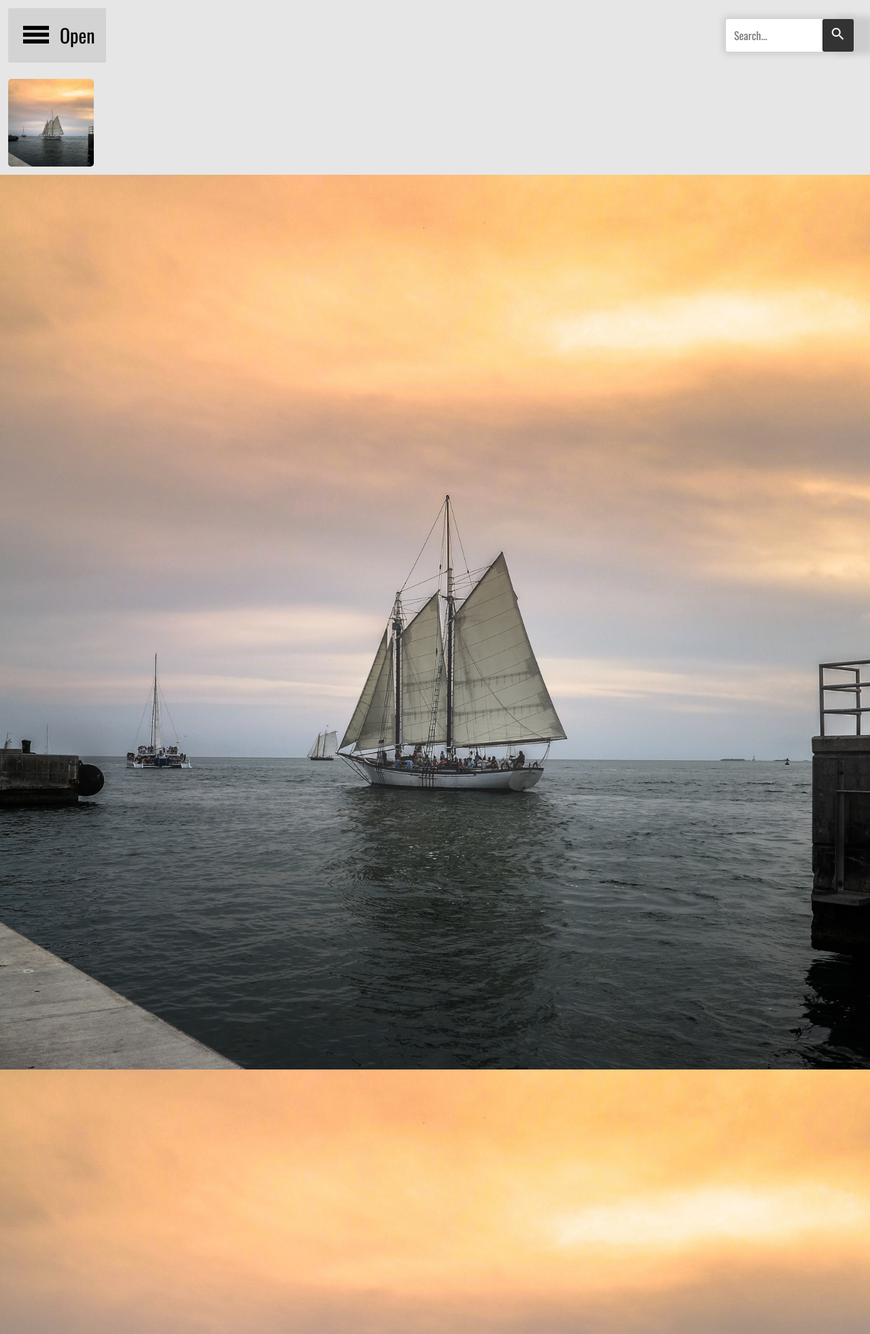
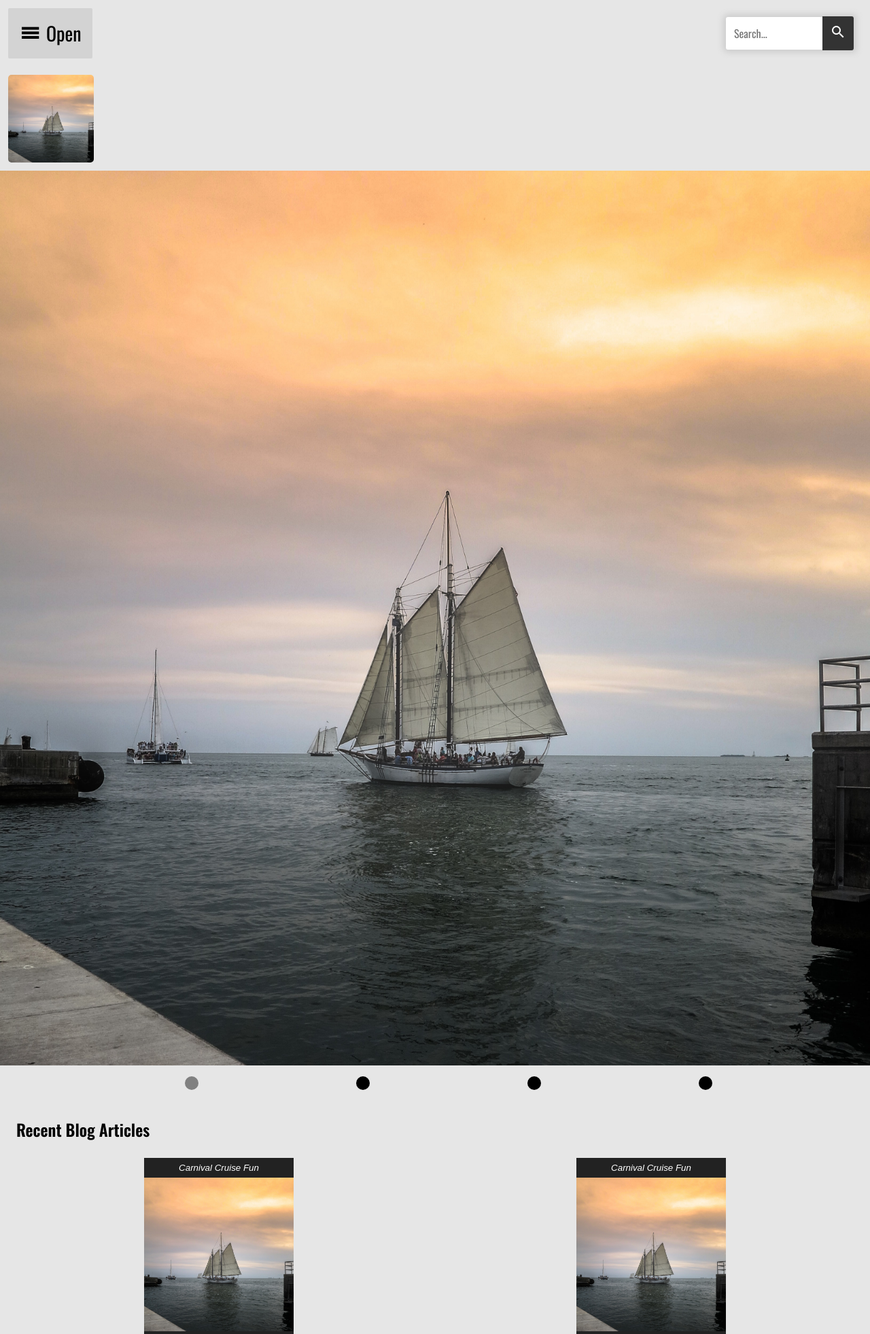
Before and after one commit to brandonpretelt/dgm3740-php, a PHP site: page / in a window 1280 px wide. Shown: the top 1962 px of the page at 68% size. Run offline with PHP 8.4, Linux system fonts and the light colour scheme; some libraries are stand-ins or nearby versions.

Commit message:
:sparkles: added a whole slew of fun stuff

```diff
--- a/unit01/css/style.css
+++ b/unit01/css/style.css
@@ -80,6 +80,10 @@ select {
   --font-300: 300;
   --font-400: 400;
   --font-600: 600;
+  --text-sm: 0.9rem;
+  --text-md: 1.75rem;
+  --text-lg: 2rem;
+  --text-xl: 3rem;
 }
 
 body {
@@ -108,27 +112,35 @@ body {
 }
 .site-nav-container .menu-search {
   padding: 0.75em;
+  /* iOS stuff */
 }
 .site-nav-container .menu-search .search-bar {
   box-shadow: 0 0 10px 4px #ccc;
   border: none;
   position: relative;
   padding: 0.75em;
-  border-radius: 3px;
+  border-top-left-radius: 3px;
+  border-bottom-left-radius: 3px;
 }
 .site-nav-container .menu-search .search-bar + button {
   border: none;
-  box-shadow: 1.5em 0 10px 4px #ccc;
   position: absolute;
   background-color: #333;
   color: #fff;
-  top: 1.75em;
+  top: 1.5em;
   right: 1.5em;
-  padding-block: 0.6em;
-  padding-inline: 0.7em;
-  border-radius: 3px;
+  padding: 0.69em;
+  padding-bottom: 0.6em;
+  border-top-right-radius: 3px;
+  border-bottom-right-radius: 3px;
+}
+.site-nav-container .menu-search .search-bar {
+  -webkit-appearance: none;
 }
 
+.blog {
+  margin-bottom: 1.75em;
+}
 .blog .blog-grid,
 .blog h2 {
   padding: 1em;
@@ -139,6 +151,17 @@ body {
   place-items: center;
   gap: 1.5em;
   padding-block: 0;
+}
+
+footer section {
+  margin-block: 1.5em;
+}
+footer .contact-section div {
+  margin-block: 0.75em;
+}
+footer .social-copy-container {
+  padding: 0.75em;
+  text-align: center;
 }
 
 /** Content Styles **/
@@ -164,9 +187,71 @@ body {
   border-radius: 2px;
 }
 .site-nav-container .menu-toggle span {
-  font-size: 1.75rem;
+  font-size: var(--text-md);
 }
 .site-nav-container .menu-toggle span.material-icons-outlined {
-  font-size: 3rem;
+  font-size: var(--text-lg);
   font-weight: var(--font-600) !important;
 }
+
+.slider-container .image-slider-dots-container {
+  /* slightly from https://stackoverflow.com/questions/1726085/removing-text-from-html-buttons-on-all-browsers */
+}
+.slider-container .image-slider-dots-container .slick-dots {
+  display: flex !important;
+  justify-content: space-evenly;
+  list-style: none !important;
+}
+.slider-container .image-slider-dots-container .slick-dots li {
+  background-color: black;
+  border-radius: 50%;
+  width: 20px;
+  height: 20px;
+}
+.slider-container .image-slider-dots-container button {
+  border: none;
+  padding: 0;
+  margin: 0;
+  text-transform: uppercase;
+  display: block;
+  text-indent: -9999em;
+}
+.slider-container .image-slider-dots-container .slick-active {
+  width: 20px;
+  height: 20px;
+  border-radius: 50%;
+  background-color: gray !important;
+}
+
+.blog-grid .card-content {
+  display: flex;
+  flex-flow: column;
+  max-width: 220px;
+  margin: auto;
+}
+.blog-grid .card-content figcaption,
+.blog-grid .card-content .caption {
+  background-color: #222;
+  color: #fff;
+  font: italic smaller sans-serif;
+  padding: 0.53em;
+  text-align: center;
+}
+
+footer .footer-grid {
+  background-color: #cccccc;
+  padding: 0;
+  width: 100%;
+  margin: 0;
+  max-width: 100vw;
+  padding: 0.15em 0.75em;
+}
+footer section h2 {
+  font-size: var(--text-md);
+}
+footer .contact-section div address,
+footer .contact-section div a,
+footer .contact-section div p {
+  --text-md: 1.2rem;
+  font-size: var(--text-md);
+}
--- a/unit01/index.html
+++ b/unit01/index.html
@@ -10,59 +10,10 @@
     <link href="https://fonts.googleapis.com/css2?family=Oswald:wght@300;400;600&display=swap" rel="stylesheet">
     <link href="https://fonts.googleapis.com/icon?family=Material+Icons" rel="stylesheet">
     <link href="https://fonts.googleapis.com/icon?family=Material+Icons+Outlined" rel="stylesheet">
-    <link rel="stylesheet" href="css/glider.min.css">
+    <link rel="stylesheet" type="text/css" href="//cdn.jsdelivr.net/npm/slick-carousel@1.8.1/slick/slick.css">
     <link rel="stylesheet" href="css/style.css">
-    <script type="application/ld+json">
 
-        {
-            "@context": "http://schema.org",
-            "@type": "LocalBusiness",
-            "name": "Cabot Cruise",
-            "blogArticles": [
-                {
-                    "@type": "blogPost",
-                    "inLanguage": "en-US",
-                    "url": "https://dgm3740.brandonpretelt.com/unit01/blog",
-                    "headline": "Family Fun",
-                    "articleSection":"Uncategorized"
-                },
-                {
-                    "@type": "blogPost",
-                    "inLanguage": "en-US",
-                    "url": "https://dgm3740.brandonpretelt.com/unit01/blog",
-                    "headline": "Dining",
-                    "articleSection":"Uncategorized"
-                },
-                {
-                    "@type": "blogPost",
-                    "inLanguage": "en-US",
-                    "url": "https://dgm3740.brandonpretelt.com/unit01/blog",
-                    "headline": "Snorkeling",
-                    "articleSection":"Uncategorized"
-                },
-                {
-                    "@type": "blogPost",
-                    "inLanguage": "en-US",
-                    "url": "https://dgm3740.brandonpretelt.com/unit01/blog",
-                    "headline": "Beach Relaxation",
-                    "articleSection":"Uncategorized"
-                },
-            ],
-            "address": {
-                "@type": "PostalAddress",
-                "streetAddress": "23 South Main St. Suite 16",
-                "addressLocality": "Lexington",
-                "addressRegion": "VA",
-                "postalCode": "24450",
-                "addressCountry": "US"
-            },
-            "logo": "https://dgm3740.brandonpretelt.com/unit01/images/logo.png",
-            "image": ["https://dgm3740.brandonpretelt.com/unit01/images/logo.png"],
-            "url": "https://dgm3740.brandonpretelt.com/unit01/"
-        }
-    </script>
     <title>Cabot Cruises</title>
-
 </head>
 
 <body>
@@ -71,9 +22,7 @@
             <header class="site-header-container">
                 <nav class="site-nav-container">
                     <div class="menu-toggle">
-                        <span class="material-icons-outlined">
-                            menu
-                        </span>
+                        <span class="material-icons-outlined"> menu </span>
                         <span>Open</span>
                     </div>
                     <ul class="nav mobile-menu">
@@ -85,9 +34,11 @@
                     <div class="menu-search">
                         <input placeholder="Search..." type="search" name="search-bar" id="search-bar"
                             class="search-bar">
-                        <button type="submit"><span class="material-icons-outlined">
+                        <button type="submit">
+                            <span class="material-icons-outlined">
                                 search
-                            </span></button>
+                            </span>
+                        </button>
                     </div>
                 </nav>
                 <div class="site-info">
@@ -98,18 +49,25 @@
                         <a href="tel:1-800-555-1234">1-800-555-1234</a>
                     </div>
                 </div>
-
             </header>
             <section id="hero-section">
                 <!-- https://cdn.jsdelivr.net/npm/tiny-slider@2.9.4/dist/tiny-slider.min.js use that instead -->
-                <div class="glider-contain">
-                    <div class="glider">
-                        <div><img src="images/logo.jpg" alt="img src"></div>
-                        <div><img src="images/logo.jpg" alt="img src"></div>
-                        <div><img src="images/logo.jpg" alt="img src"></div>
-                        <div><img src="images/logo.jpg" alt="img src"></div>
+                <div class="slider-container">
+                    <div class="image-slider">
+                        <div>
+                            <img src="images/logo.jpg" alt="img src">
                         </div>
-                    <div role="tablist" class="dots"></div>
+                        <div>
+                            <img src="images/logo.jpg" alt="img src">
+                        </div>
+                        <div>
+                            <img src="images/logo.jpg" alt="img src">
+                        </div>
+                        <div>
+                            <img src="images/logo.jpg" alt="img src">
+                        </div>
+                    </div>
+                    <div class="image-slider-dots-container" aria-label="image slider nav"></div>
                 </div>
                 <!-- <div class="hero">
                     <figure class="hero-img
@@ -117,51 +75,35 @@
                 </div> -->
             </section>
             <section id="blog-section" class="blog">
-                <h2> Recent Blog Articles </h2>
+                <h2>Recent Blog Articles</h2>
                 <div class="blog-grid">
                     <article class="article-card">
                         <figure class="card-content">
-                            <div class="overlay top">
-                                <p>Family Fun</p>
-                            </div>
-                            <div class="overlay bottom">
-                                <p>Feburary 16 <span class="date"></span></p>
-                            </div>
+                            <figcaption>Carnival Cruise Fun</figcaption>
+                            <img src="images/logo.jpg" alt="">
+                            <p class="caption">January 1st, 2021</p>
                         </figure>
-
                     </article>
                     <article class="article-card">
                         <figure class="card-content">
-                            <div class="overlay top">
-                                <p>Family Fun</p>
-                            </div>
-                            <div class="overlay bottom">
-                                <p>Feburary 16 <span class="date"></span></p>
-                            </div>
+                            <figcaption>Carnival Cruise Fun</figcaption>
+                            <img src="images/logo.jpg" alt="">
+                            <p class="caption">May 1st, 2021</p>
                         </figure>
-
                     </article>
                     <article class="article-card">
                         <figure class="card-content">
-                            <div class="overlay top">
-                                <p>Family Fun</p>
-                            </div>
-                            <div class="overlay bottom">
-                                <p>Feburary 16 <span class="date"></span></p>
-                            </div>
+                            <figcaption>Carnival Cruise Fun</figcaption>
+                            <img src="images/logo.jpg" alt="">
+                            <p class="caption">June 1st, 2021</p>
                         </figure>
-
                     </article>
                     <article class="article-card">
                         <figure class="card-content">
-                            <div class="overlay top">
-                                <p>Family Fun</p>
-                            </div>
-                            <div class="overlay bottom">
-                                <p>Feburary 16 <span class="date"></span></p>
-                            </div>
+                            <figcaption>Carnival Cruise Fun</figcaption>
+                            <img src="images/logo.jpg" alt="">
+                            <p class="caption">August 1st, 2021</p>
                         </figure>
-
                     </article>
                 </div>
             </section>
@@ -170,7 +112,7 @@
             <div class="footer-grid">
                 <section class="contact-section">
                     <div class="contact-header">
-                        <h2> Contact Us </h2>
+                        <h2>Contact Us</h2>
                     </div>
                     <div class="contact-content">
                         <div class="address-block">
@@ -179,39 +121,49 @@
                                 23 South Main St. Suite 16 <br>
                                 Lexington, VA 24450
                             </address>
-
                         </div>
                         <div class="phone-block">
-                            <h3> Phone: </h3>
+                            <h2>Phone:</h2>
                             <a href="tel:1-800-555-1234">1-800-555-1234</a>
                         </div>
                         <div class="hours-block">
-                            <h3>Hours of Operation: </h3>
-                            <p> Monday - Friday 9am - 4pm </p>
+                            <h2>Hours of Operation:</h2>
+                            <p>Monday - Friday 9am - 4pm</p>
                         </div>
-
                     </div>
                 </section>
                 <section class="newsletter-section">
                     <div class="newsletter-block">
-                        <h3> Newsletter </h3>
-                        <p> Subscribe to our email list and stay up-to-date with our hottest offers and latest
-                            specials. </p>
+                        <h2>Newsletter</h2>
+                        <p>
+                            Subscribe to our email list and stay up-to-date
+                            with our hottest offers and latest specials.
+                        </p>
                         <label for="signup" aria-label="signup"></label>
                         <input type="text" id="signup" naem="signup" class="signup">
                     </div>
                 </section>
                 <section class="about-section">
                     <div class="about-block">
-                        <h3> Why Cabot Cruizes </h3>
-                        <p>Cabot Cruizes is a travel agency providing the best cruise deals on our online travel
-                            website. We can help you with all inclusive vacations including discounted cruises.</p>
-                        <p> We do not sell travel to residents of Delaware, Iowa, Florida, Hawaii and Washington state
-                            because those states are just weird. If you are a resident of one of these states, call your
-                            congressman and tell them to change the regulaMons.</p>
+                        <h2>Why Cabot Cruizes</h2>
+                        <p>
+                            Cabot Cruizes is a travel agency providing the
+                            best cruise deals on our online travel website.
+                            We can help you with all inclusive vacations
+                            including discounted cruises.
+                        </p>
+                        <p>
+                            We do not sell travel to residents of Delaware,
+                            Iowa, Florida, Hawaii and Washington state
+                            because those states are just weird. If you are
+                            a resident of one of these states, call your
+                            congressman and tell them to change the
+                            regulaMons.
+                        </p>
                     </div>
                 </section>
             </div>
+            <div class="social-copy-container">
                 <div class="social-links">
                     <a href="#">facebook</a>
                     <a href="#">youtube</a>
@@ -220,13 +172,38 @@
                     <a href="#">twitter</a>
                 </div>
                 <small class="copyright-info">
-                &copy; <span class="date"></span> Brandon Pretelt &bull; <a
-                    href="https://brandonpretelt.com">brandonpretelt(dot)com</a>
+                    &copy; <span class="date"></span> Brandon Pretelt &bull;
+                    <a href="https://brandonpretelt.com">brandonpretelt(dot)com</a>
                 </small>
+            </div>
         </footer>
     </div>
-    <script src="glider.min.js"></script>
-    <script src="script.js"></script>
+    <script src="https://code.jquery.com/jquery-3.6.0.slim.min.js"
+        integrity="sha256-u7e5khyithlIdTpu22PHhENmPcRdFiHRjhAuHcs05RI=" crossorigin="anonymous"></script>
+    <script type="text/javascript" src="//cdn.jsdelivr.net/npm/slick-carousel@1.8.1/slick/slick.min.js"></script>
+    <script src="js/jquery/image-slider.js"></script>
+    <script src="js/script.js"></script>
+    <script type="application/ld+json">
+            {
+                "@context": "http://schema.org",
+                "@type": "TravelAgency",
+                "name": "Cabot Cruise",
+
+                "address": {
+                    "@type": "PostalAddress",
+                    "streetAddress": "23 South Main St. Suite 16",
+                    "addressLocality": "Lexington",
+                    "addressRegion": "VA",
+                    "postalCode": "24450",
+                    "addressCountry": "US"
+                },
+                "logo": "https://dgm3740.brandonpretelt.com/unit01/images/logo.png",
+                "image": [
+                    "https://dgm3740.brandonpretelt.com/unit01/images/logo.png"
+                ],
+                "url": "https://dgm3740.brandonpretelt.com/unit01/"
+            }
+        </script>
 </body>
 
 </html>
--- a/unit01/scss/_small.scss
+++ b/unit01/scss/_small.scss
@@ -30,24 +30,31 @@ body {
             border: none;
             position: relative;
             padding: 0.75em;
-            border-radius: 3px;
+            border-top-left-radius: 3px;
+            border-bottom-left-radius: 3px;
         }
         .search-bar + button {
             border: none;
-            box-shadow: 1.5em 0 10px 4px #ccc;
+            // box-shadow: 1.5em 0 10px 4px #ccc;
             position: absolute;
             background-color: #333;
             color: #fff;
-            top: 1.75em;
+            top: 1.5em;
             right: 1.5em;
-            padding-block: 0.6em;
-            padding-inline: 0.7em;
-            border-radius: 3px;
+            padding: 0.69em;
+            padding-bottom: 0.6em;
+            border-top-right-radius: 3px;
+            border-bottom-right-radius: 3px;
+        }
+        /* iOS stuff */
+        .search-bar {
+            -webkit-appearance: none;
         }
     }
 }
 
 .blog {
+    margin-bottom: 1.75em;
     .blog-grid,
     h2 {
         padding: 1em;
@@ -58,6 +65,21 @@ body {
         place-items: center;
         gap: 1.5em;
         padding-block: 0;
+    }
+}
+
+footer {
+    section {
+        margin-block: 1.5em;
+    }
+    .contact-section {
+        div {
+            margin-block: 0.75em;
+        }
+    }
+    .social-copy-container {
+        padding: 0.75em;
+        text-align: center;
     }
 }
 
@@ -87,11 +109,86 @@ body {
         padding: 1em;
         border-radius: 2px;
         span {
-            font-size: 1.75rem;
+            font-size: var(--text-md);
         }
         span.material-icons-outlined {
-            font-size: 3rem;
+            font-size: var(--text-lg);
             font-weight: var(--font-600) !important;
         }
     }
 }
+
+.slider-container {
+    .image-slider-dots-container {
+        .slick-dots {
+            display: flex !important;
+            justify-content: space-evenly;
+            list-style: none !important;
+        }
+        .slick-dots li {
+            background-color: black;
+            border-radius: 50%;
+            width: 20px;
+            height: 20px;
+        }
+        /* slightly from https://stackoverflow.com/questions/1726085/removing-text-from-html-buttons-on-all-browsers */
+        button {
+            border: none;
+            padding: 0;
+            margin: 0;
+            text-transform: uppercase;
+            display: block;
+            text-indent: -9999em;
+        }
+        .slick-active {
+            width: 20px;
+            height: 20px;
+            border-radius: 50%;
+            background-color: gray !important;
+        }
+    }
+}
+
+.blog-grid {
+    .card-content {
+        display: flex;
+        flex-flow: column;
+        // padding: 5px;
+        max-width: 220px;
+        margin: auto;
+        figcaption,
+        .caption {
+            background-color: #222;
+            color: #fff;
+            font: italic smaller sans-serif;
+            padding: 0.53em;
+            text-align: center;
+        }
+    }
+}
+
+footer {
+    .footer-grid {
+        background-color: darken(hsl(100, 0%, 90%), 10%);
+        padding: 0;
+        width: 100%;
+        margin: 0;
+        max-width: 100vw;
+        padding: 0.15em 0.75em;
+    }
+    section {
+        h2 {
+            font-size: var(--text-md);
+        }
+    }
+    .contact-section {
+        div {
+            address,
+            a,
+            p {
+                --text-md: 1.2rem;
+                font-size: var(--text-md);
+            }
+        }
+    }
+}
--- a/unit01/scss/_variables.scss
+++ b/unit01/scss/_variables.scss
@@ -4,4 +4,11 @@
     --font-300: 300;
     --font-400: 400;
     --font-600: 600;
+
+    --text-sm: 0.9rem;
+    --text-md: 1.75rem;
+    --text-lg: 2rem;
+    --text-xl: 3rem;
 }
+
+$backgroundColor: hsl(100, 0%, 90%);
```
Lines whose indentation alone changed are shown as unchanged.
